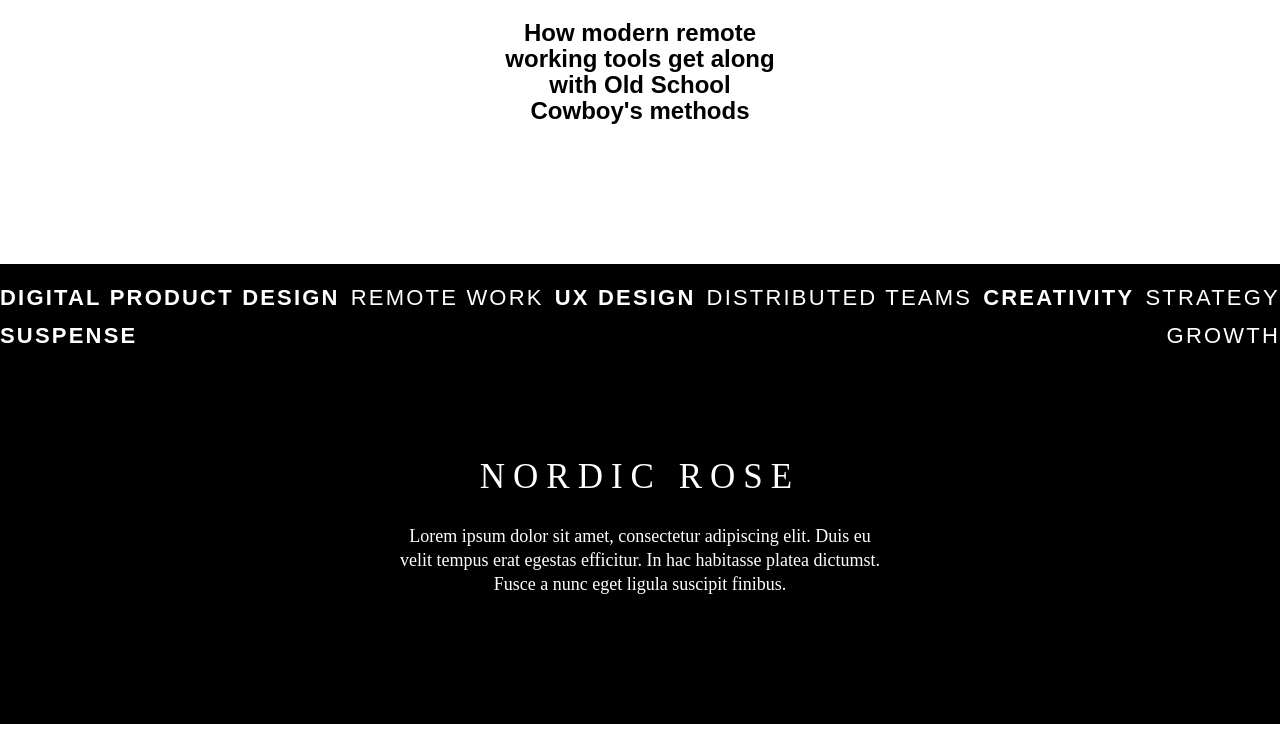
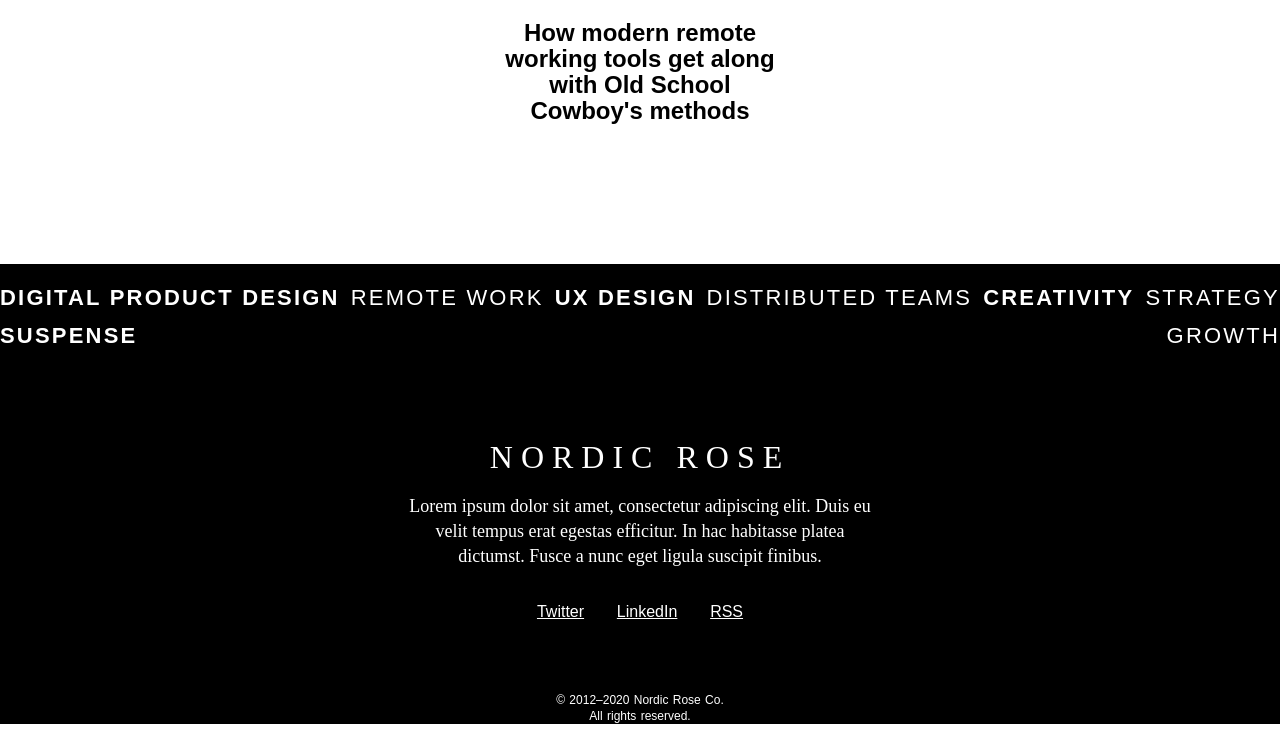
Before and after one commit to PoTayTo1107/Landing-Page-HTML-CSS, a plain HTML site: page index.html in a window 1280 px wide. Shown: the part 3411-4141 px from the top of the page. Drawn offline with nearby package versions, Linux system fonts and the light colour scheme; a web font is replaced by a local one.

Commit message:
p1 complete

```diff
--- a/index.html
+++ b/index.html
@@ -115,9 +115,20 @@
                 </ul>
             </div>
             <div class="footer_home">Nordic Rose</div>
-            <div class="footer_message">Lorem ipsum dolor sit amet, consectetur adipiscing elit. Duis eu velit tempus erat egestas efficitur. In hac habitasse platea dictumst. Fusce a nunc eget ligula suscipit finibus.</div>
-            <div class="footer_social"></div>
-            <div class="footer_copyright"></div>
+            <div class="footer_messages">
+                <div class="footer_message">Lorem ipsum dolor sit amet, consectetur adipiscing elit. Duis eu</div>
+                <div class="footer_message">velit tempus erat egestas efficitur. In hac habitasse platea</div>
+                <div class="footer_message">dictumst. Fusce a nunc eget ligula suscipit finibus.</div>
+            </div>
+            <div class="footer_social">
+                <a class="footer_social-item" href="">Twitter</a>
+                <a class="footer_social-item" href="">LinkedIn</a>
+                <a class="footer_social-item" href="">RSS</a>
+            </div>
+            <div class="footer_copyright">
+                <p class="footer_copyright-item">© 2012–2020 Nordic Rose Co.</p>
+                <p class="footer_copyright-item">All rights reserved.</p>
+            </div>
         </footer>
     </body>
 </html>
--- a/style.css
+++ b/style.css
@@ -128,7 +128,6 @@ footer {
     line-height: 2.8rem;
     letter-spacing: 0.1em;
     text-transform: uppercase;
-    color: #ffffff;
     list-style: none;
     padding-top: 1rem;
 }
@@ -138,8 +137,8 @@ footer {
 }
 
 .footer_home {
-    font-size: 3.5rem;
-    margin: 10rem auto 3rem;
+    font-size: 3.2rem;
+    margin: 8rem auto 2rem;
     font-family: "New York Small";
     font-style: normal;
     font-weight: 500;
@@ -151,13 +150,42 @@ footer {
 
 .footer_message {
     font-size: 1.8rem;
-    margin: 3rem auto 3rem;
+    margin: 0 auto 0.1rem;
     font-family: "New York Small";
     font-style: normal;
-    font-weight: 500;
     text-align: center;
     line-height: 2.4rem;
     width: 48rem;
+}
+
+.footer_social {
+    text-align: center;
+    margin: 3rem auto 6rem;
+}
+
+.footer_social-item {
+    font-family: "Basis Grotesque Pro", sans-serif;
+    font-style: normal;
+    font-size: 1.6rem;
+    line-height: 2.8rem;
+    padding: 0 1.5rem;
+    color: #ffffff;
+    font-style: normal;
+}
+
+.footer_copyright {
+    text-align: center;
+}
+
+.footer_copyright-item {
+    font-family: "Basis Grotesque Pro", sans-serif;
+    font-style: normal;
+    font-size: 1.2rem;
+    word-spacing: 0.1rem;
+    color: #ffffff;
+    font-style: normal;
+    margin: 0 auto;
+    height: 1.6rem;
 }
 
 @media only screen and (max-width: 768px) {
```
